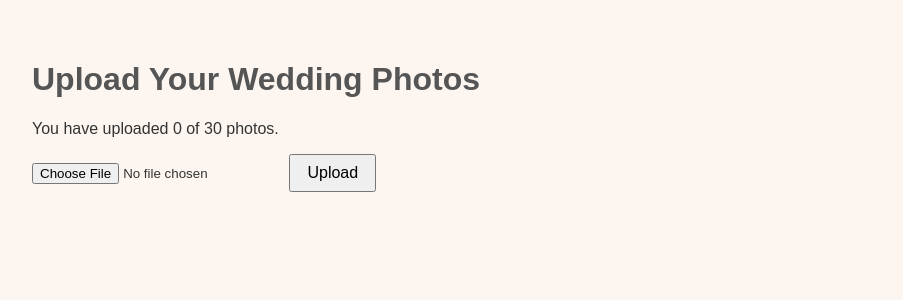
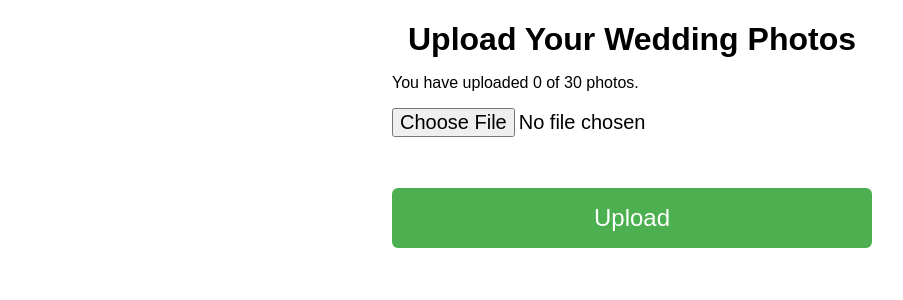
Before and after one commit to AdrianSykes/qr-photo-uploader, a Flask app: page / in a window 1280 px wide. Shown: the top 300 px of the page, without its empty margins (8-911 px from the left). Run offline with Flask 3, Linux system fonts and the light colour scheme; some libraries are stand-ins or nearby versions.

Commit message:
Update style.css

```diff
--- a/static/style.css
+++ b/static/style.css
@@ -1,19 +1,57 @@
 body {
   font-family: Arial, sans-serif;
-  padding: 2rem;
-  background: #fdf6f0;
-  color: #333;
+  margin: 1rem;
+  max-width: 480px;
+  margin-left: auto;
+  margin-right: auto;
 }
+
 h1 {
-  color: #555;
-}
-form {
-  margin-top: 1rem;
-}
-input[type=file] {
+  text-align: center;
   margin-bottom: 1rem;
 }
+
+form {
+  display: flex;
+  flex-direction: column;
+  gap: 1rem;
+}
+
+input[type="file"] {
+  width: 100%;
+  height: 4rem; /* big input */
+  font-size: 1.25rem;
+  cursor: pointer;
+}
+
 button {
-  padding: 0.5rem 1rem;
-  font-size: 1rem;
+  padding: 1rem;
+  font-size: 1.5rem;
+  cursor: pointer;
+  background-color: #4caf50;
+  border: none;
+  color: white;
+  border-radius: 6px;
 }
+
+button:hover {
+  background-color: #45a049;
+}
+
+#error, .error {
+  color: red;
+  font-weight: bold;
+  margin-bottom: 1rem;
+}
+
+#preview-container {
+  margin-top: 1rem;
+  text-align: center;
+}
+
+#preview-image {
+  max-width: 100%;
+  height: auto;
+  border-radius: 8px;
+  box-shadow: 0 0 8px rgba(0,0,0,0.2);
+}
```
